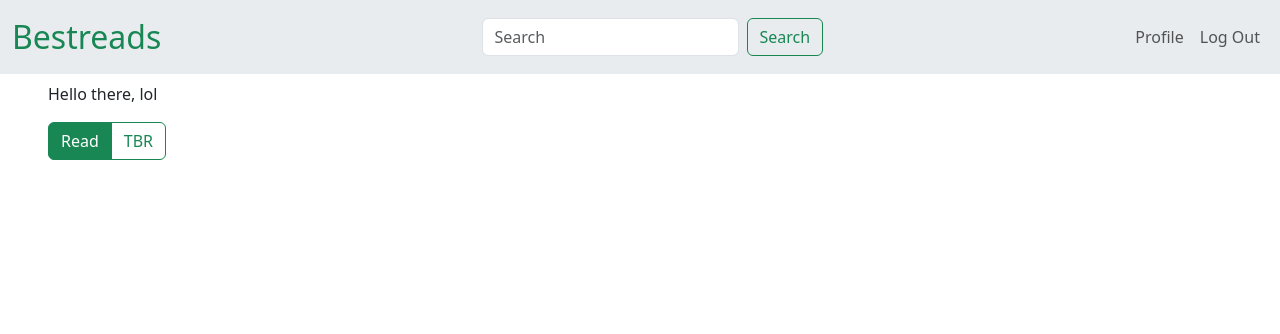
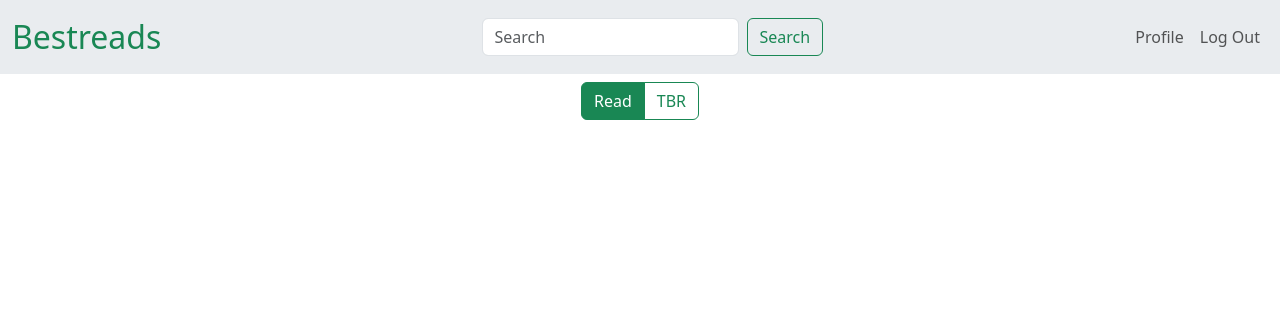
Before and after one commit to KelvinPrussia/BestReads, a Flask app: page /profile in a window 1280 px wide. Shown: the top 334 px of the page. Run offline with Flask 3, Linux system fonts and the light colour scheme; a user stored in the database is signed in; data comes from the database, SQL or seed files in the repository; both versions use the stored data as it was after the commit.

Commit message:
more styling

```diff
--- a/app.py
+++ b/app.py
@@ -164,7 +164,7 @@ def profile():
     read = db.get_books_by_user(user_id, "read")
     tbr = db.get_books_by_user(user_id, "tbr")
 
-    return render_template("profile.html", username=username, read=read, tbr=tbr)
+    return render_template("profile.html", read=read, tbr=tbr)
 
 
 @app.route("/deletebook", methods=["POST"])
--- a/helpers.py
+++ b/helpers.py
@@ -42,7 +42,7 @@ def map_searched_data(search_data):
             "isbn": isbn_13,
             "page_count": volume_info.get("pageCount", "Unknown"),
             "categories": categories,
-            "image": volume_info.get("imageLinks", {}).get("thumbnail", "static/blankbook.jpg")
+            "image": volume_info.get("imageLinks", {}).get("thumbnail", "static/img/blankbook.jpg")
         }
 
         # add book to books list
--- a/static/css/styles.css
+++ b/static/css/styles.css
@@ -1,3 +1,6 @@
+.container {
+    overflow-y: overlay;
+}
 .navbar-brand
 {
     font-size: xx-large;
@@ -17,6 +20,7 @@
     overflow: hidden;
     text-overflow: ellipsis;
     white-space: nowrap;
+    color: #198754;
 }
 
 .search_row
@@ -70,3 +74,41 @@
     width: 100px;
     margin-bottom: 0.2rem;
 }
+
+.heading {
+    color: #198754;
+}
+
+.title-link {
+    color: #198754;
+}
+
+.title-link:hover {
+    color: #125d3a;
+}
+
+.tabs {
+    display: flex;
+    justify-content: center;
+}
+
+.book-desc {
+    overflow: hidden;
+    display: -webkit-box;
+    -webkit-line-clamp: 2; /* Number of lines to show */
+    -webkit-box-orient: vertical;
+    text-overflow: ellipsis;
+}
+
+.review-add {
+    margin-right: -8%;
+}
+
+::-webkit-scrollbar {
+    width: 6px;
+}
+
+::-webkit-scrollbar-thumb {
+    border-radius: 10px;
+    background-color: #198754;
+}
--- a/templates/profile.html
+++ b/templates/profile.html
@@ -5,69 +5,84 @@
 {% endblock %}
 
 {% block main %}
-    <div>
-        <div>
-            <p>Hello there, {{ username }}</p>
-        </div>
-        <div class="tab btn-group" role="group">
+    <div class="container">
+        <div class="tabs">
+            <div class="tab btn-group mb-3" role="group">
                 <input type="radio" class="btn-check" name="btnradio" id="btn-read" autocomplete="off" checked onclick="openTab(event, 'Read')">
                 <label class="btn btn-outline-success" for="btn-read">Read</label>
 
                 <input type="radio" class="btn-check" name="btnradio" id="btn-tbr" autocomplete="off" onclick="openTab(event, 'TBR')">
                 <label class="btn btn-outline-success" for="btn-tbr">TBR</label>
             </div>
+        </div>
 
-        <div id="Read" class="tabcontent">
+        <div id="Read" class="tabcontent container">
             {% for book in read %}
+            <div class="row mb-3">
+                <div class="col-md-2">
                     <div class="img_cont">
                         <img src="{{ book.image | safe }}" alt="Cover art">
                     </div>
-            <div class="info_cont">
-                <p>
-                    <a href="/book?isbn={{ book.isbn }}">{{ book.title }} {% if book.subtitle != "Unknown" %}- {{ book.subtitle }} {% endif %}</a>
-                </p>
-                <p>Authors: {{ book.author }}</p>
-                <p>Publisher: {{ book.publisher }}</p>
-                <p>Published Date: {{ book.published_date }}</p>
-                <p>Description: {{ book.description }}</p>
-                <p>Isbn: {{ book.isbn }}</p>
-                <p>Page count: {{ book.page_count }}</p>
-                <p>Categories: {{ book.categories }}</p>
                 </div>
-            <div>
-                <a class="btn btn-outline-success" href="/review?isbn={{ book.isbn }}" role="button">Add Review</a>
-                <form action="/deletebook" method="post">
+                <div class="col">
+                    <h3 class="title-text">
+                        <a class="title-link" href="/book?isbn={{ book.isbn }}">{{ book.title }} {% if book.subtitle != "Unknown" %}- {{ book.subtitle }} {% endif %}</a>
+                    </h3>
+                    <div class="row">
+                        <div class="col-md-3">
+                            <p><strong class="heading">Authors:</strong> {{ book.author }}</p>
+                        </div>
+                        <div class="col">
+                            <p><strong class="heading">Publisher:</strong> {{ book.publisher }} - {{ book.published_date }}</p>
+                        </div>
+                    </div>
+                    <p class="book-desc"><strong class="heading">Description:</strong> {{ book.description }}</p>
+                    <div class="row">
+                        <div class="col-md-3 review-add">
+                            <a class="btn btn-outline-success" href="/review?isbn={{ book.isbn }}" role="button">Add/Edit Review</a>
+                        </div>
+                        <div class="col">
+                            <form action="/deletebook" method="post" class="d-inline">
                                 <input type="hidden" name="book" value="{{book}}">
                                 <input type="hidden" name="shelf" value="read">
                                 <button class="btn btn-outline-danger" type="submit">Remove from shelf</button>
                             </form>
                         </div>
+                    </div>
+                </div>
+            </div>
             {% endfor %}
         </div>
 
-        <div id="TBR" class="tabcontent">
+        <div id="TBR" class="tabcontent  container">
             {% for book in tbr %}
+            <div class="row mb-3">
+                <div class="col-md-2">
                     <div class="img_cont">
                         <img src="{{ book.image | safe }}" alt="Cover art">
                     </div>
-            <div class="info_cont">
-                <p>
-                    <a href="/book?isbn={{book.isbn}}">{{ book.title }} {% if book.subtitle != "Unknown" %}- {{ book.subtitle }} {% endif %}</a>
-                </p>
-                <p>Authors: {{ book.author }}</p>
-                <p>Publisher: {{ book.publisher }}</p>
-                <p>Published Date: {{ book.published_date }}</p>
-                <p>Description: {{ book.description }}</p>
-                <p>Isbn: {{ book.isbn }}</p>
-                <p>Page count: {{ book.page_count }}</p>
-                <p>Categories: {{ book.categories }}</p>
                 </div>
+                <div class="col">
+                    <h3 class="title-text">
+                        <a class="title-link" href="/book?isbn={{ book.isbn }}">{{ book.title }} {% if book.subtitle != "Unknown" %}- {{ book.subtitle }} {% endif %}</a>
+                    </h3>
+                    <div class="row">
+                        <div class="col-md-3">
+                            <p><strong class="heading">Authors:</strong> {{ book.author }}</p>
+                        </div>
+                        <div class="col">
+                            <p><strong class="heading">Publisher:</strong> {{ book.publisher }} - {{ book.published_date }}</p>
+                        </div>
+                    </div>
+                    <p class="book-desc"><strong class="heading">Description:</strong> {{ book.description }}</p>
                     <div>
                         <form action="/deletebook" method="post">
                             <input type="hidden" name="book" value="{{book}}">
                             <input type="hidden" name="shelf" value="tbr">
                             <button class="btn btn-outline-danger" type="submit">Remove from shelf</button>
                         </form>
+                    </div>
+                </div>
             </div>
             {% endfor %}
         </div>
--- a/templates/review.html
+++ b/templates/review.html
@@ -35,12 +35,10 @@
                     </form>
                 </div>
                 {% if review %}
-                <div class="col-md-12">
                     <form action="/deletereview" method="post">
                         <input type="hidden" name="isbn" value="{{book.isbn}}">
                         <button class="btn btn-outline-danger btn-review" type="submit">Remove</button>
                     </form>
-                </div>
                 {% endif %}
                 <script src="{{ url_for('static', filename='js/stars.js') }}"></script>
             </div>
```
Also changed, not shown: templates/book.html (+7 -10 lines), templates/search.html (+6 -6 lines), bestreads.db. Lines whose indentation alone changed are shown as unchanged.
